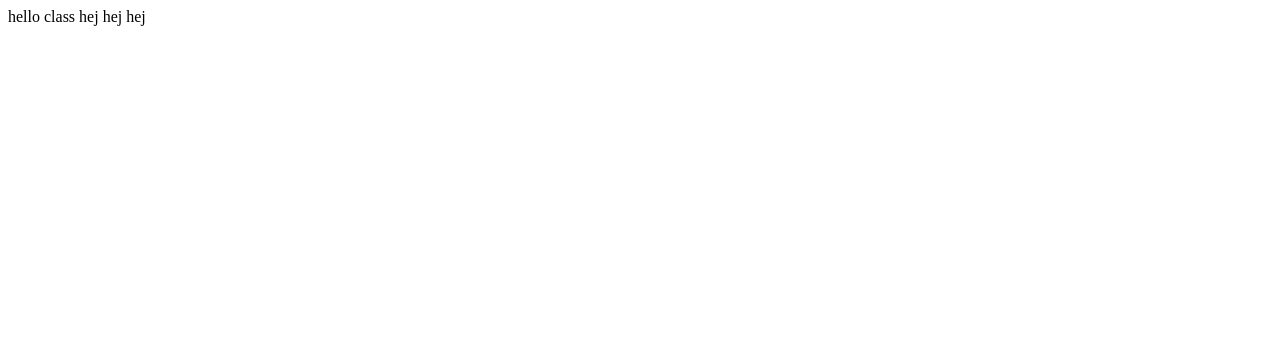
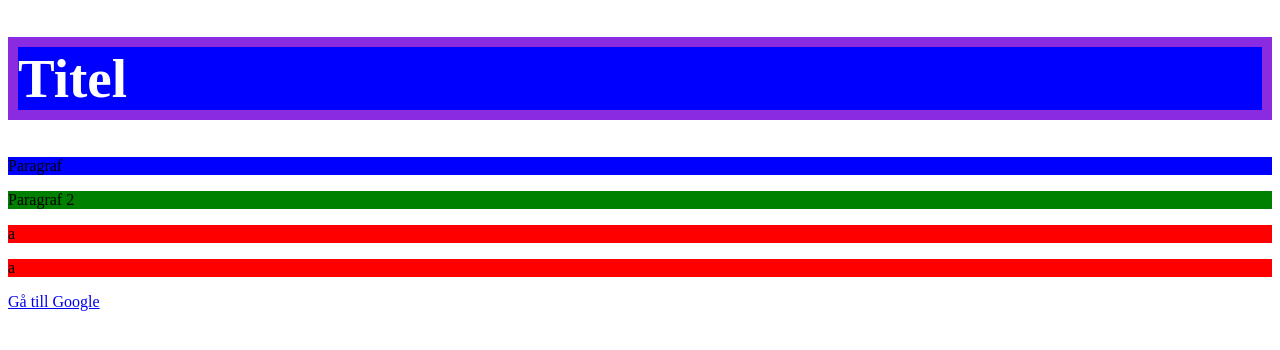
Before and after one commit to killahBoo/frontend1, a plain HTML site: page index.html in a window 1280 px wide. Drawn offline with Linux system fonts and the light colour scheme.

Commit message:
added styles sheet

```diff
--- a/index.html
+++ b/index.html
@@ -3,12 +3,20 @@
 <head>
     <meta charset="UTF-8">
     <meta name="viewport" content="width=device-width, initial-scale=1.0">
+
+    <link rel="stylesheet" href="styles.css">
+
     <title>Document</title>
 </head>
 <body>
-   hello class
-   hej
-   hej
-   hej
+   <h1 style="background-color: blue; color: white; font-size: 55px; border: 10px solid blueviolet;">Titel</h1>
+
+   <p id="paragraf">Paragraf</p>
+   <p class="text-description">Paragraf 2</p>
+
+   <p class="text">a</p>
+   <p class="text">a</p>
+
+   <a href="http://google.com">Gå till Google</a>
 </body>
 </html>
--- /dev/null
+++ b/styles.css
@@ -0,0 +1,32 @@
+/*
+p {
+    background-color: dodgerblue;
+    color: black;
+    font-size: 10px;
+    border: 4px dotted gold;
+}
+
+#paragraf {
+    background-color: rgb(16, 131, 232);
+}
+
+.text {
+    background-color: blueviolet;
+}
+
+.text-description {
+    border: 10px; color: cadetblue;
+}
+*/
+
+p {
+    background-color: red;
+}
+
+#paragraf {
+    background-color: blue;
+}
+
+.text-description {
+    background-color: green;
+}
```
